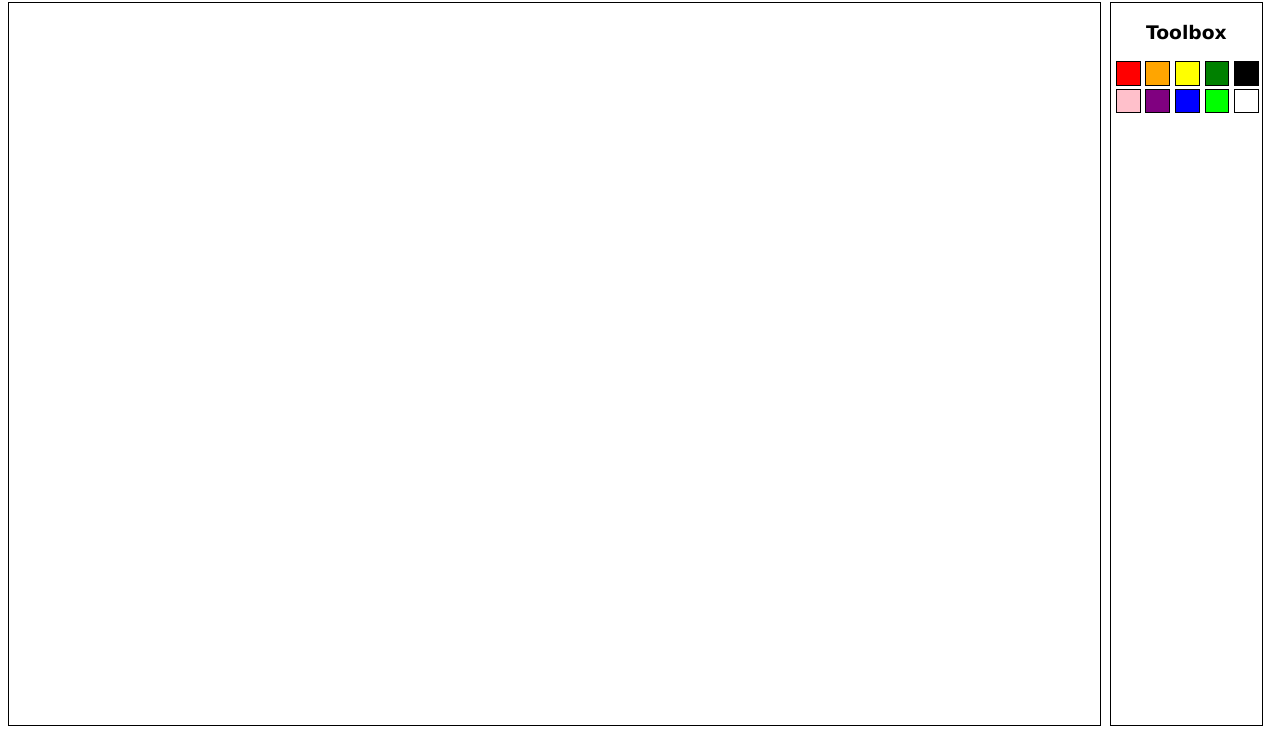
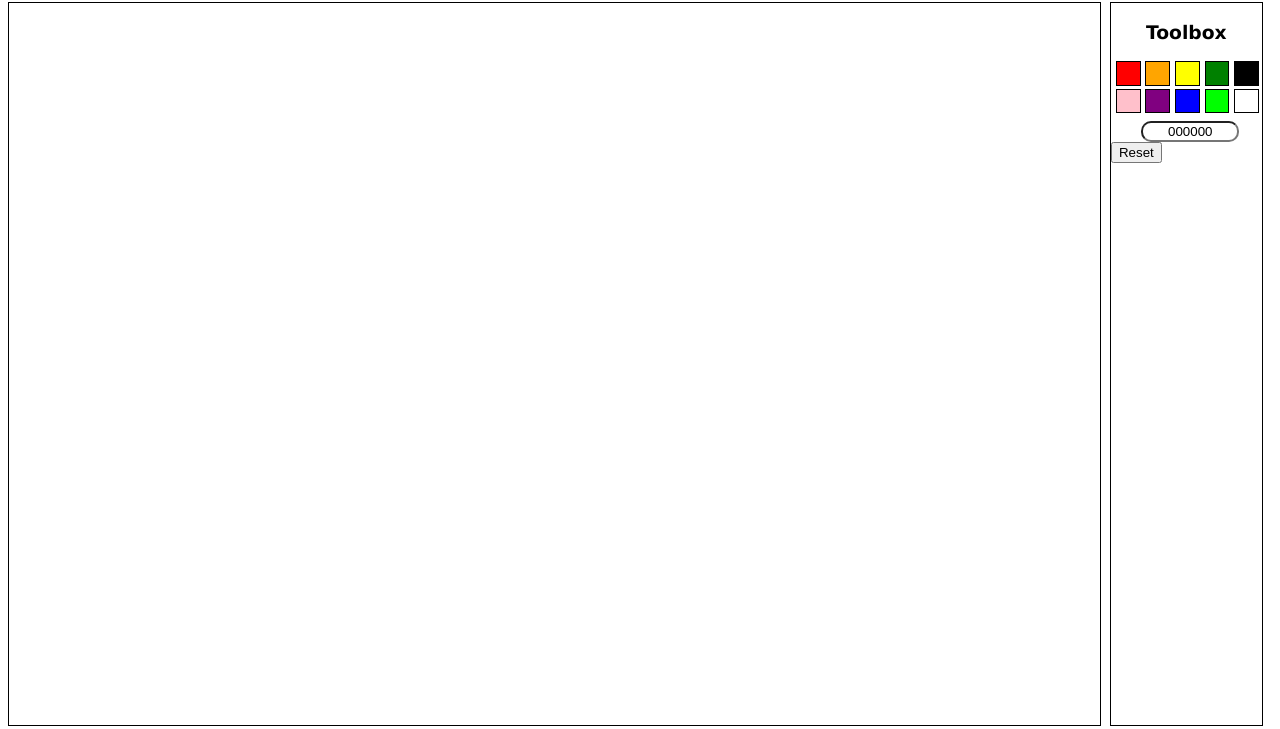
Before and after one commit to ClementTexier/JSPaint, a plain HTML site: page index.html in a window 1280 px wide. Shown: the part 79-808 px from the top of the page. Drawn offline with Linux system fonts and the light colour scheme.

Commit message:
+clear button +color picker (jscolor.com)(not fully functional yet)

```diff
--- a/css/styles.css
+++ b/css/styles.css
@@ -23,9 +23,9 @@ html, body {
 }
 
 #box {
-    content: "";
-    padding-top: 100%;
-    display: block;
+    content:        "";
+    padding-top:    100%;
+    display:        block;
 }
 
 #sketch {
@@ -46,3 +46,11 @@ html, body {
     border:         solid 1px black;
     float:          right;
 }
+
+#custom-color {
+    width:          60%;
+    margin-left:    20%;
+    border-radius:  10px;
+    margin-top:     5px;
+    text-align:     center;
+}
--- a/index.html
+++ b/index.html
@@ -43,9 +43,12 @@
             <div id="color">
                 <div id="box" onclick="setColor(this)" style="background-color: white;"></div>
             </div>
+            <input class="jscolor" id="custom-color" value="000000">
+            <button id="clean-all" onclick="resetDrawing()">Reset</button>
         </div>
     </div>
 </body>
 <footer>
     <script src="js/JSPaint.js"></script>
+    <script src="js/jscolor.js"></script>
 </footer>
--- a/js/JSPaint.js
+++ b/js/JSPaint.js
@@ -25,6 +25,10 @@ function setColor(color) {
     ctx.strokeStyle = getColor(color);
 }
 
+function resetDrawing(){
+    ctx.clearRect(0, 0, canvas.width, canvas.height);
+}
+
 canvas.addEventListener('mousemove', function(e) {
     mouse.x = e.pageX - this.offsetLeft;
     mouse.y = e.pageY - this.offsetTop;
```
Also changed, not shown: 1 other file.
